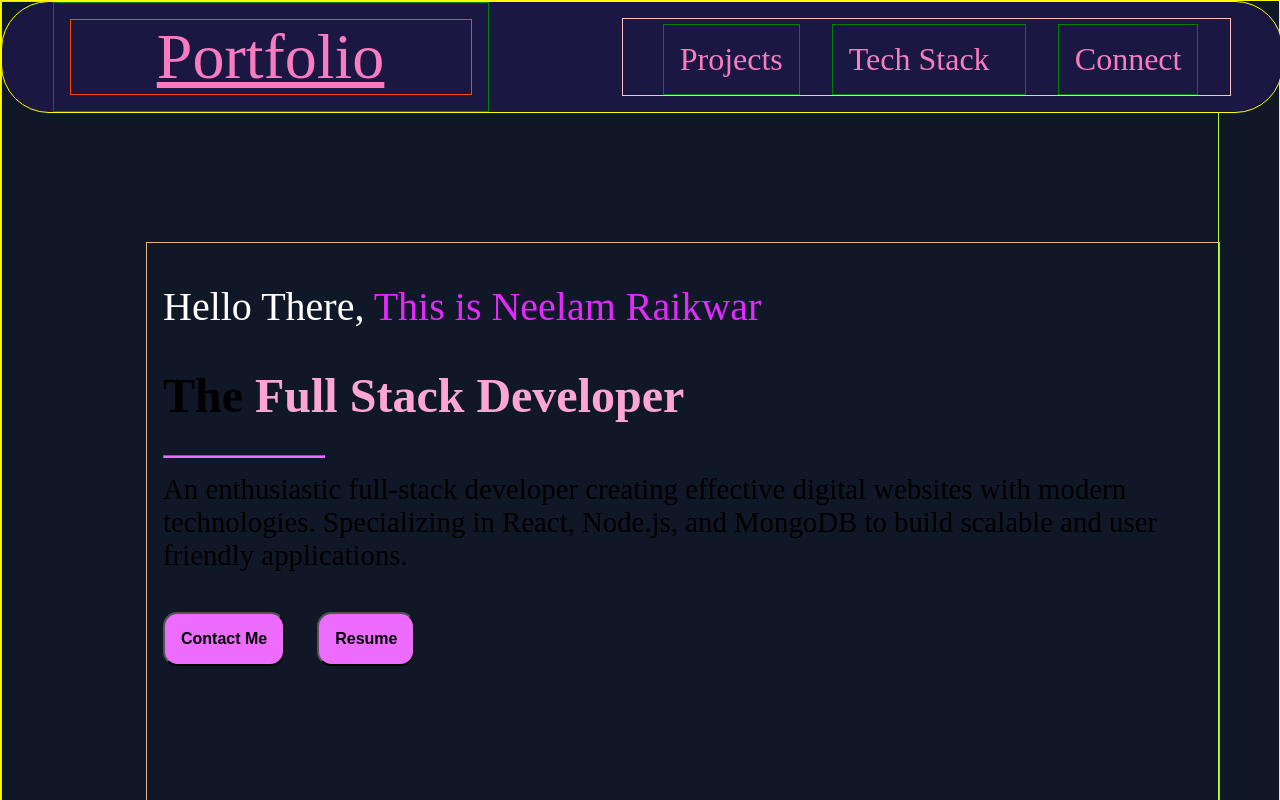
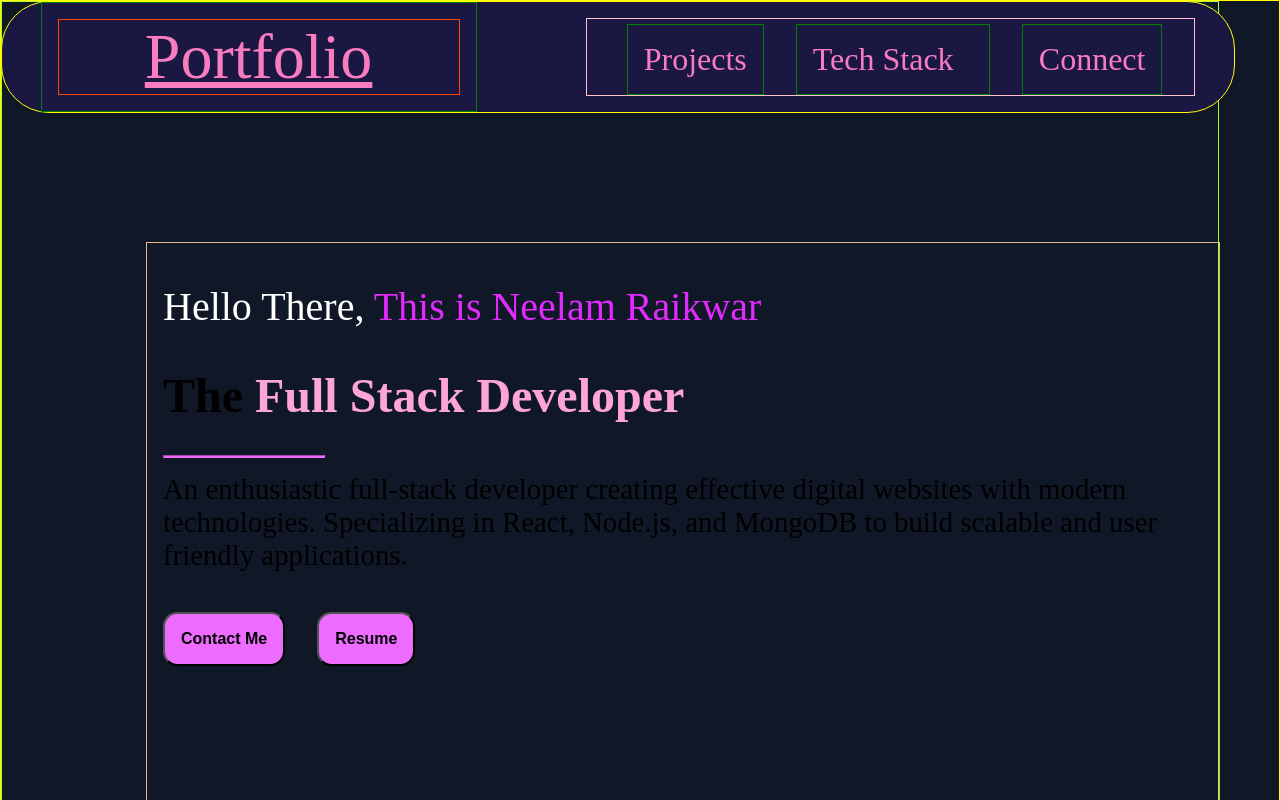
Before and after one commit to neelamraikwar9/neelam-raikwarPortfolio, a React (Vite) app: page / in a window 1280 px wide. Shown: the top 800 px of the page. Built offline with nearby package versions, Linux system fonts and the light colour scheme.

Commit message:
modified styles

```diff
--- a/src/App.css
+++ b/src/App.css
@@ -14,7 +14,7 @@
   border: 1px solid yellow;
   justify-content: space-around;
   position: fixed;
-  width: 80rem;
+  width: 77rem;
   background-color: oklch(23.796% 0.08037 281.459);
   border-radius: 3rem;
 
```
